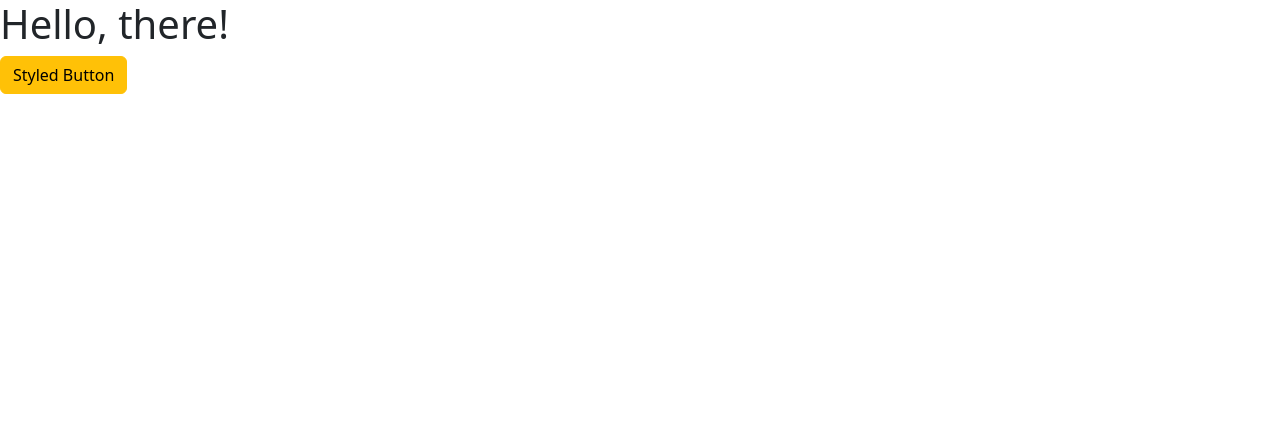
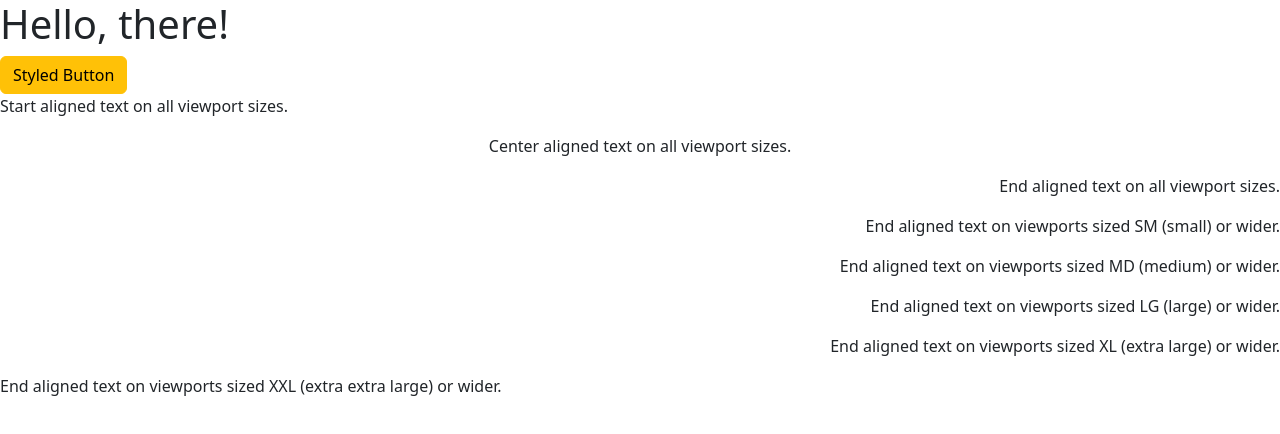
Before and after one commit to jkfaris94/jkfaris94, a plain HTML site: page 4.2.4/index.html in a window 1280 px wide. Drawn offline with nearby package versions, Linux system fonts and the light colour scheme.

Commit message:
updating

```diff
--- a/4.2.4/index.html
+++ b/4.2.4/index.html
@@ -16,5 +16,14 @@
     <div class="col">
         <button type="button" class="btn btn-warning">Styled Button</button>
     </div>
+    <p class="text-start">Start aligned text on all viewport sizes.</p>
+<p class="text-center">Center aligned text on all viewport sizes.</p>
+<p class="text-end">End aligned text on all viewport sizes.</p>
+
+<p class="text-sm-end">End aligned text on viewports sized SM (small) or wider.</p>
+<p class="text-md-end">End aligned text on viewports sized MD (medium) or wider.</p>
+<p class="text-lg-end">End aligned text on viewports sized LG (large) or wider.</p>
+<p class="text-xl-end">End aligned text on viewports sized XL (extra large) or wider.</p>
+<p class="text-xxl-end">End aligned text on viewports sized XXL (extra extra large) or wider.</p>
   </body>
 </html>
```
